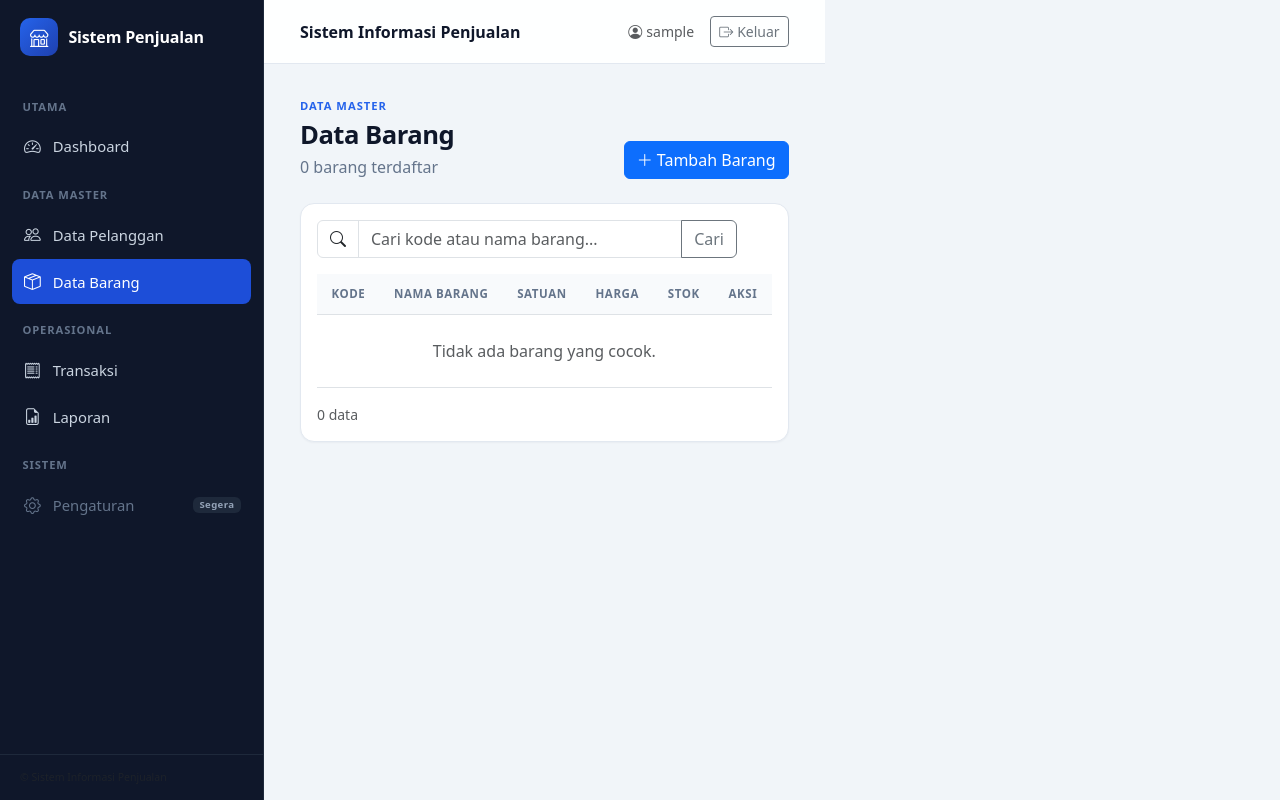
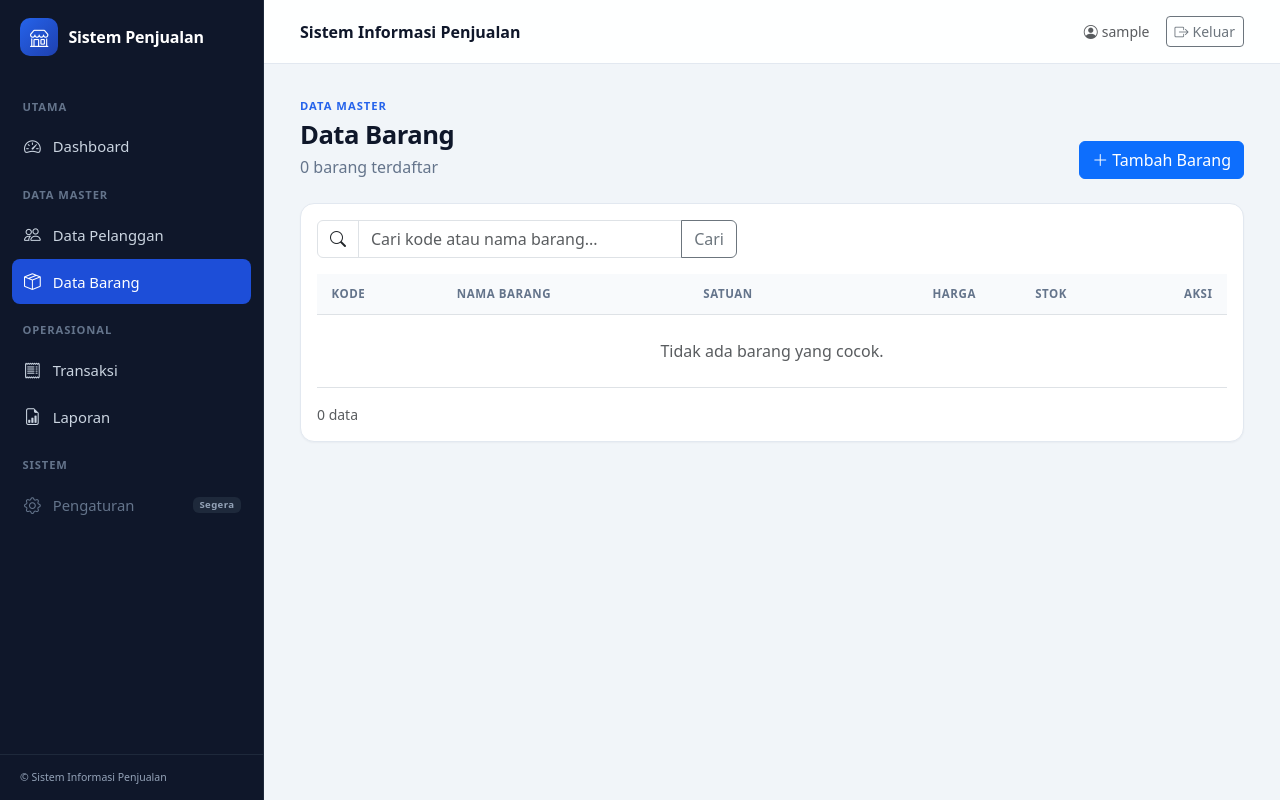
Before and after one commit to ujangboy/projek-java, a Spring Boot app: page /barang in a window 1280 px wide. Run offline with Spring Boot 4, Linux system fonts and the light colour scheme; the visitor is signed in with stand-in values (Sample User, id 1); data that the repository does not hold is empty; some of the project's set-up classes (security, data sources, template engines, error pages and the like) are left out, and stand-ins take their place; some libraries are stand-ins or nearby versions.

Commit message:
fix: layout width, sidebar footer visibility

```diff
--- a/src/main/resources/static/css/app.css
+++ b/src/main/resources/static/css/app.css
@@ -20,7 +20,12 @@ body {
 }
 
 .app-main {
+	flex: 1 1 auto;
 	min-width: 0;
+}
+
+.app-content {
+	width: 100%;
 }
 
 .app-content {
@@ -123,10 +128,14 @@ body {
 
 .app-sidebar-footer {
 	margin-top: auto;
-	padding: .9rem 1.25rem;
+	padding: .9rem 1.25rem calc(.9rem + env(safe-area-inset-bottom, 0px));
 	border-top: 1px solid #1e293b;
-	color: #64748b;
+	color: #94a3b8;
 	font-size: .75rem;
+}
+
+.app-sidebar-footer .text-muted {
+	color: inherit !important;
 }
 
 /* Desktop: offcanvas-lg becomes a permanent column */
@@ -135,6 +144,7 @@ body {
 		position: sticky;
 		top: 0;
 		height: 100vh !important;
+		height: 100dvh !important;
 		width: var(--app-sidebar-width) !important;
 		flex: 0 0 var(--app-sidebar-width);
 		display: flex;
--- a/src/main/resources/templates/layout/fragments.html
+++ b/src/main/resources/templates/layout/fragments.html
@@ -46,7 +46,7 @@
 			</nav>
 
 			<div class="app-sidebar-footer">
-				<div class="text-muted small">© Sistem Informasi Penjualan</div>
+				<div class="small">© Sistem Informasi Penjualan</div>
 			</div>
 		</div>
 	</aside>
```
